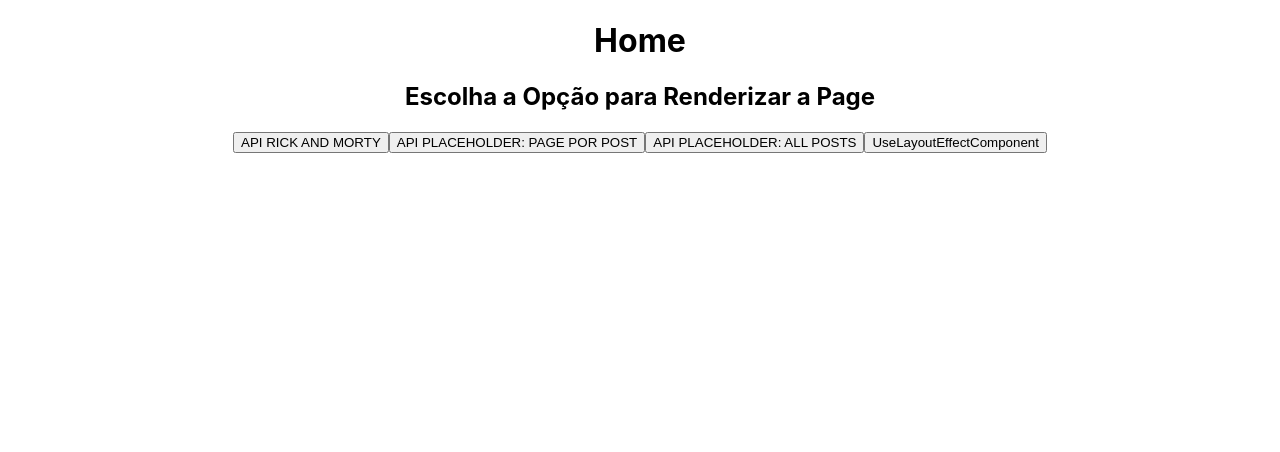
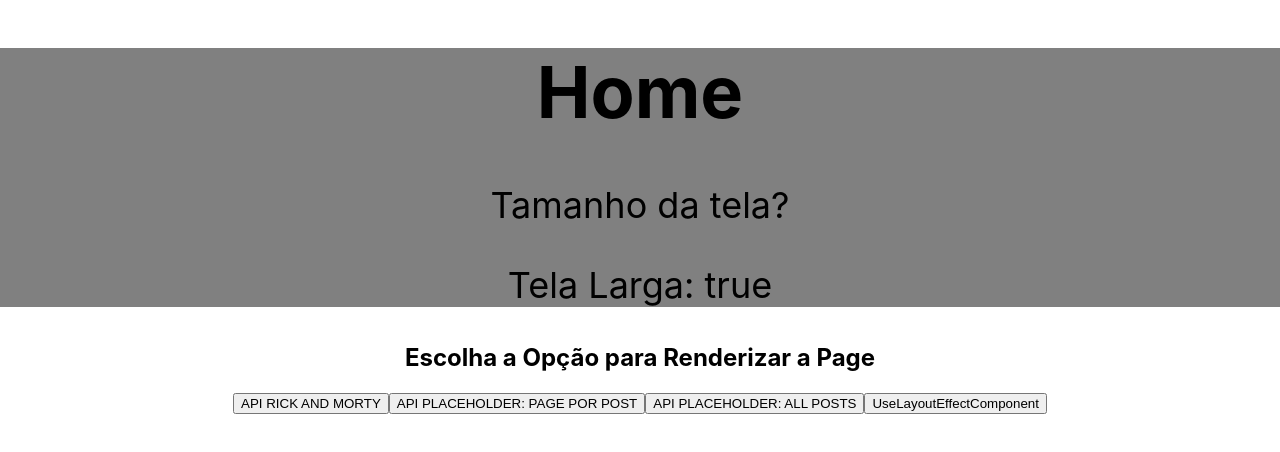
Before and after one commit to dwiklich/curso-reactjs-project-3, a React (Create React App) app: page / in a window 1280 px wide. Shown: the top 452 px of the page. Built offline with nearby package versions, Linux system fonts and the light colour scheme.

Commit message:
useDebugValue + custom hook useMediaQuery

```diff
--- a/src/templates/Home/index.jsx
+++ b/src/templates/Home/index.jsx
@@ -1,14 +1,52 @@
 import P from 'prop-types';
+import { useDebugValue, useEffect, useState } from 'react';
+
+const useMediaQuery = (queryValue) => {
+  const [match, setMatch] = useState(false);
+
+  useDebugValue(`Query: ${queryValue}`, (name) => {
+    return name + ' modified';
+  });
+
+  useEffect(() => {
+    let isMounted = true;
+    const matchMedia = window.matchMedia(queryValue);
+
+    const handleChange = () => {
+      if (!isMounted) return;
+      setMatch(!!matchMedia.matches);
+    };
+
+    matchMedia.addEventListener('change', handleChange);
+    setMatch(!!matchMedia.matches);
+
+    return () => {
+      isMounted = false;
+      matchMedia.removeEventListener('change', handleChange);
+    };
+  }, [queryValue]);
+
+  return match;
+};
 
 export const Home = ({ children }) => {
+  const huge = useMediaQuery('(min-width: 980px)');
+  const big = useMediaQuery('(max-width: 979px) and (min-width: 768px)');
+  const medium = useMediaQuery('(max-width: 767px) and (min-width: 321px)');
+  const small = useMediaQuery('(max-width:320px)');
+
+  const background = huge ? 'GrayText' : big ? 'green' : medium ? 'InfoBackground' : small ? 'white' : null;
+  const fontSize = huge ? '36px' : big ? '26px' : medium ? '16px' : small ? '9px' : null;
   return (
-    <div className={'home'}>
+    <div className={'home'} style={{ background, fontSize }}>
       <h1> Home </h1>
+      <p>Tamanho da tela? {huge}</p>
+      <p>Tela Larga: {huge ? 'true' : 'false'}</p>
       {children}
     </div>
   );
 };
 
 Home.propTypes = {
-  children: P.element.isRequired,
+  children: P.element,
 };
```
